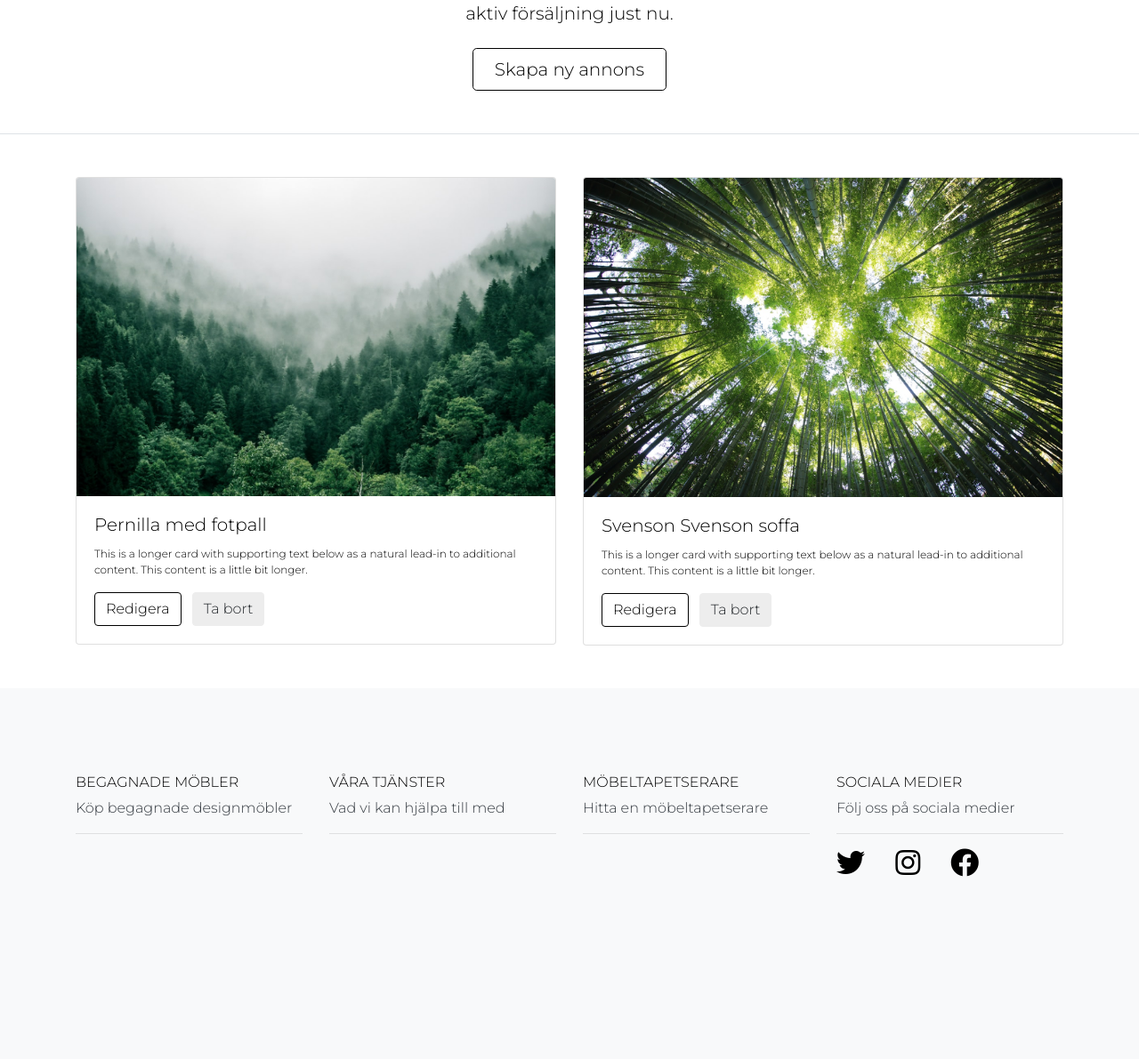
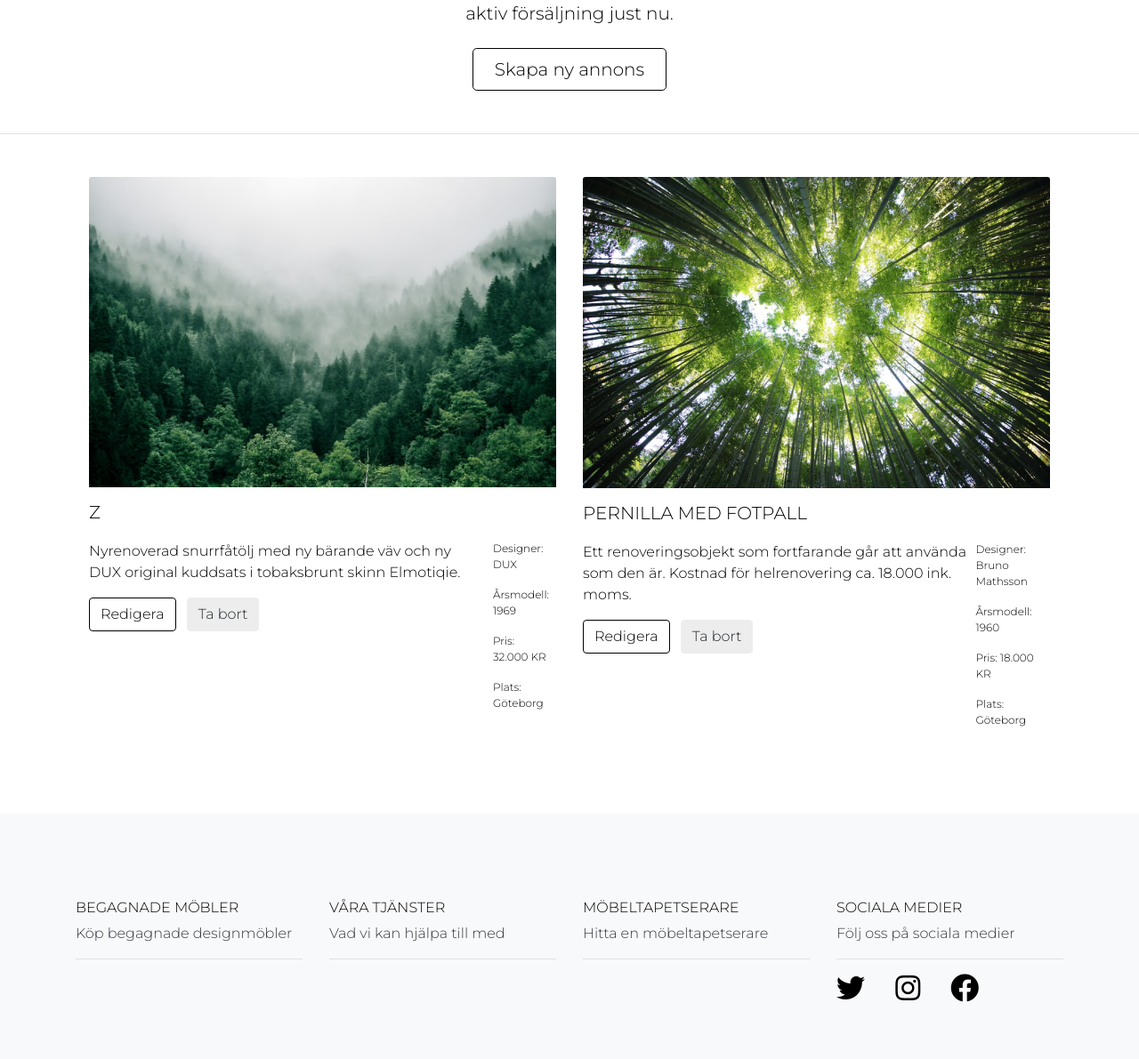
Before and after one commit to jaska0014/hkr-tapeko-website, a PHP site: page /admin.php in a window 1280 px wide. Shown: the part 333-1524 px from the top of the page at 89% size. Before the commit the page ends 1319 px from the top, so only its background shows below. Run offline with PHP 8.4, Linux system fonts and the light colour scheme.

Commit message:
cards in admin page

```diff
--- a/admin.php
+++ b/admin.php
@@ -61,7 +61,67 @@
     </div>
   </div>
 
+
+<!-- Start för Container till korten -->
 <div class="container fluid">
+<div class="container">
+<div class="row row-cols-1 mt-4 row-cols-md-2 g-4">
+
+<!-- Card 1 start -->
+  <div class="col mb-4">
+    <div class="card border-0">
+      <img src="assets/images/cover2.jpeg" class="card-img-top" alt="...">
+      <div class="card-body p-0 pt-3">
+      <h5 class="card-title">Z</h5>
+
+<div class="d-flex mb-3">
+    <div class="pt-2 flex-fill">
+        <p class="card-text1">Nyrenoverad snurrfåtölj med ny bärande väv och ny DUX original kuddsats i tobaksbrunt skinn Elmotiqie.</p>
+        <a href="edit.php" class="btn btn-outline-secondary">Redigera</a>
+        <a href="delete.php" class="btn btn-primary ml-2">Ta bort</a>
+    </div>
+        <div class="p-2 flex-fill">
+            <p class="card-text">Designer: DUX</p>
+            <p class="card-text">Årsmodell: 1969</p>
+            <p class="card-text">Pris: 32.000 KR</p>
+            <p class="card-text">Plats: Göteborg</p>
+        </div>
+    </div>
+    </div>
+</div>
+  </div>
+<!-- Card 1 slut -->
+<!-- Card 2 start Linnea har ändrat i just detta kort med förslag i koden-->
+  <div class="col mb-4">
+    <div class="card border-0">
+      <img src="assets/images/cover.jpeg" class="card-img-top" alt="...">
+      <div class="card-body p-0 pt-3">
+        <h5 class="card-title">PERNILLA MED FOTPALL</h5>
+            <div class="d-flex mb-3">
+                <div class="pt-2 flex-fill">
+                    <p class="card-text1">Ett renoveringsobjekt som fortfarande går att använda som den är. Kostnad för helrenovering ca. 18.000 ink. moms.</p>
+                    <a href="edit.php" class="btn btn-outline-secondary">Redigera</a>
+                    <a href="delete.php" class="btn btn-primary ml-2">Ta bort</a>
+                </div>
+                <div class="p-2 flex-fill">
+                    <p class="card-text">Designer: Bruno Mathsson</p>
+                    <p class="card-text">Årsmodell: 1960</p>
+                    <p class="card-text">Pris: 18.000 KR</p>
+                    <p class="card-text">Plats: Göteborg</p>
+                </div>
+            </div>
+      </div>
+    </div>
+  </div>
+  <!-- Card 2 slut -->
+</div>
+</div>
+</div>
+</div>
+<!--Container för korten slutar ALLA DIVAR MÅSTE VARA STÄNGDA -->
+
+
+<!-- <div class="container fluid">
 <div class="row row-cols-1 mt-4 row-cols-md-2 g-4">
   <div class="col">
     <div class="card">
@@ -72,8 +132,16 @@
         <a href="edit.php" class="btn btn-outline-secondary">Redigera</a>
         <a href="delete.php" class="btn btn-primary ml-2">Ta bort</a>
       </div>
+
+      <div class="p-2 flex-fill">
+            <p class="card-text">Designer: DUX</p>
+            <p class="card-text">Årsmodell: 1969</p>
+            <p class="card-text">Pris: 32.000 KR</p>
+            <p class="card-text">Plats: Göteborg</p>
+        </div>
     </div>
   </div>
+
   <div class="col">
     <div class="card">
       <img src="assets/images/cover.jpeg" class="card-img-top" alt="...">
@@ -86,7 +154,7 @@
     </div>
   </div>
 </div>
-</div>
+</div> -->
 
 
 
```
Also changed, not shown: products.php (+12 -12 lines).
